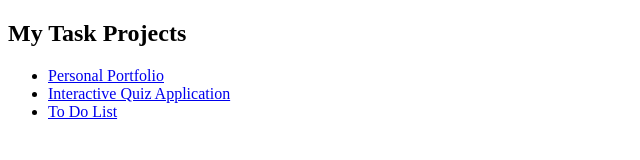
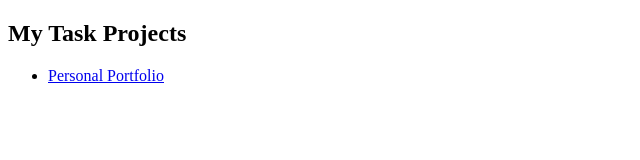
Before and after one commit to Nilamgaikwad2001/-Interactive-Quiz-Application, a plain HTML site: page index.html in a window 1280 px wide. Shown: the whole page, without its empty margins (0-640 px from the left). Drawn offline with Linux system fonts and the light colour scheme.

Commit message:
Update index.html

```diff
--- a/index.html
+++ b/index.html
@@ -5,8 +5,6 @@
     <h2>My Task Projects</h2>
     <ul>
       <li><a href=" Personal Portfolio Website/home.html" target="_blank">Personal Portfolio</a></li>
-      <li><a href="Interactive Quiz Application/index.html " target="_blank">Interactive Quiz Application</a></li>
-      <li><a href=" To-Do List Application/todo.html" target="_blank">To Do List</a></li>
 
     </ul>
   </body>
```
